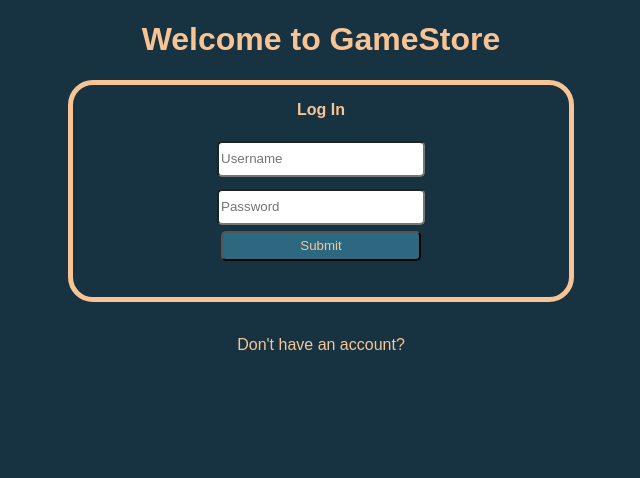
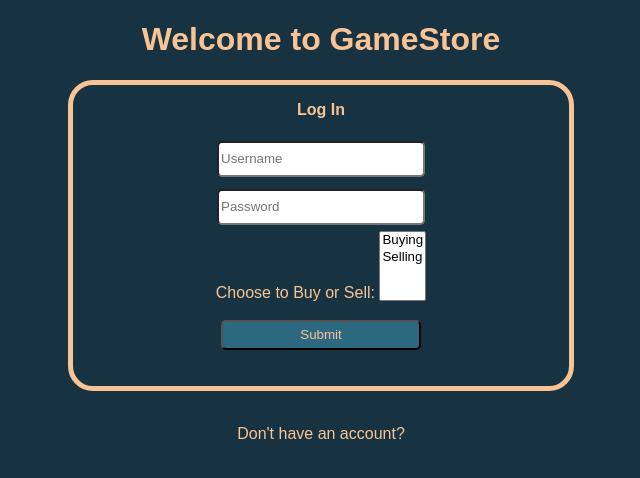
Before and after one commit to rufaiomotayo/web_project4, a PHP site: page /login.php in a window 1280 px wide. Shown: the top 478 px of the page, without its empty margins (319-959 px from the left). Run offline with PHP 8.4, Linux system fonts and the light colour scheme.

Commit message:
Update login.php

```diff
--- a/login.php
+++ b/login.php
@@ -21,6 +21,12 @@
             <input type="password" name="login_password" placeholder="Password"><br>
           </div>
         </div>
+        <label for="trade" style="color:#f9c495;">Choose to Buy or Sell:</label>
+        <select name="buy_sell" id="trade" multiple>
+          <option name="buy" value="Buying">Buying</option>
+          <option name="sell" value="Selling">Selling</option>
+        </select>
+        <br><br>
         <input class="submit" type="submit" name="GO">
       </form>
       <br><br>
```
